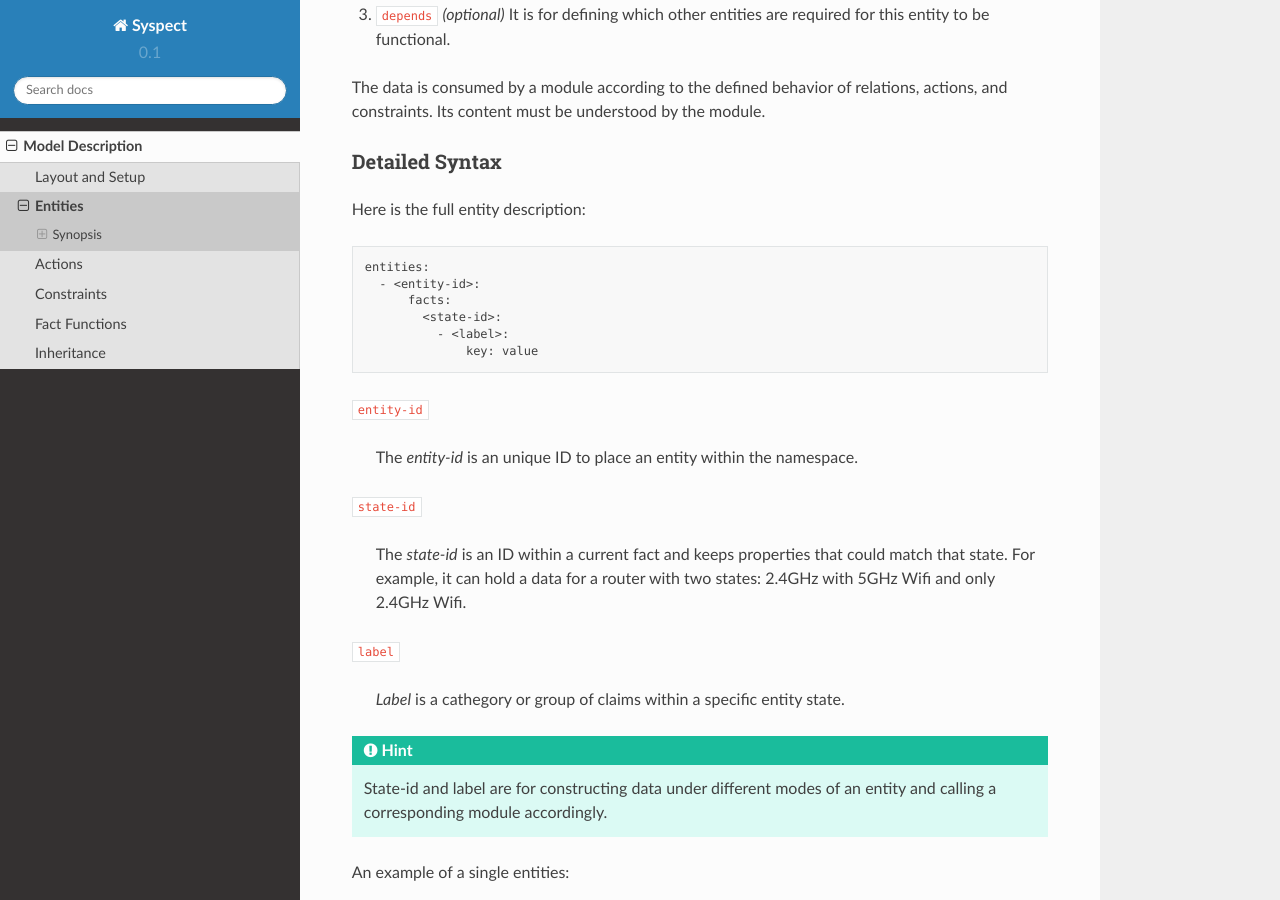
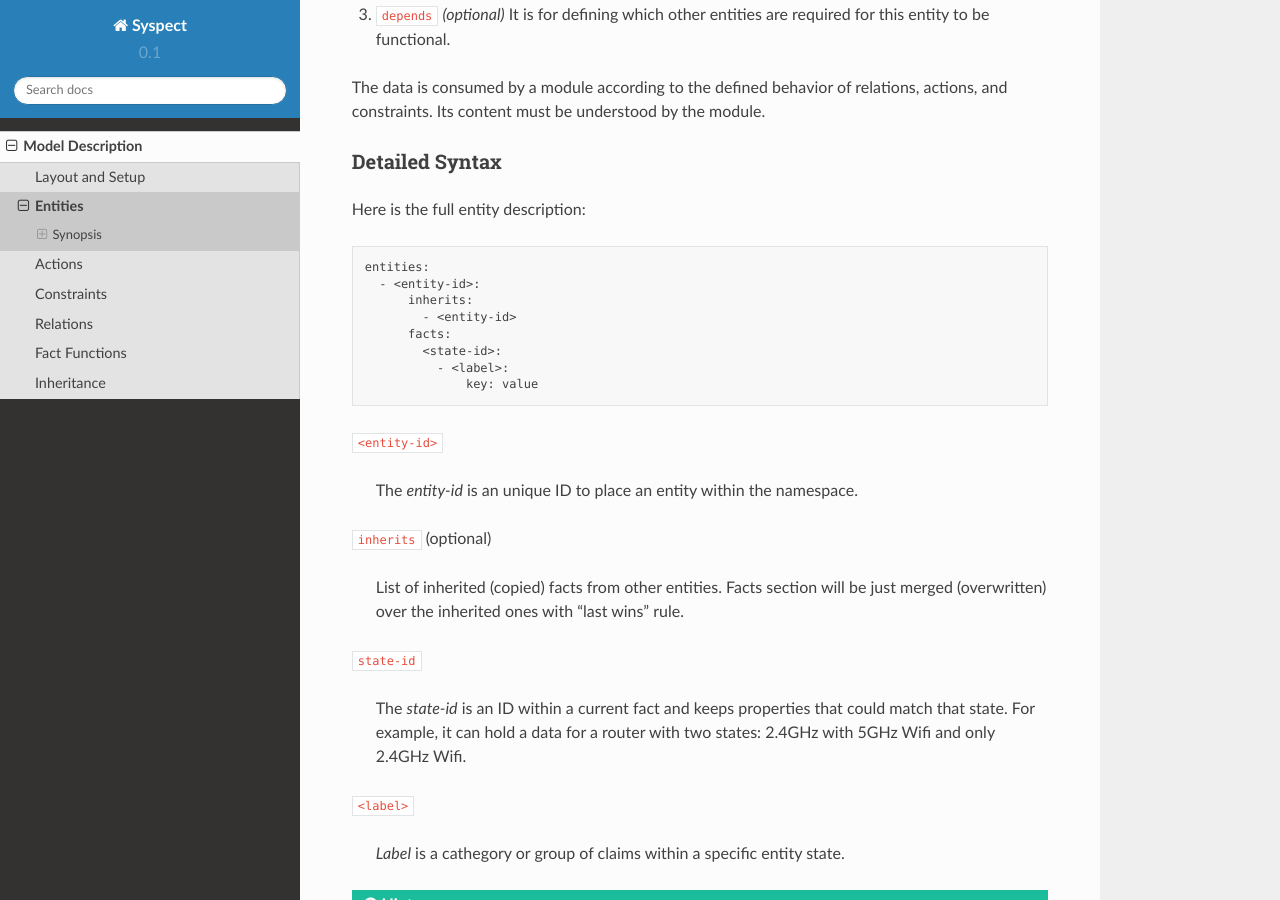
Before and after one commit to tinythings/sysinspect, a Sphinx documentation site: the page built from docs/modeldescr/entities.rst, in a window 1280 px wide and 900 px high, scrolled down 994 px. Built offline with Sphinx 7.4.7 and the Read the Docs theme 2.0.0, drawn with Linux system fonts in a browser that asks for light colours.

Commit message:
Add relations concept in the documentation

```diff
--- a/docs/modeldescr/entities.rst
+++ b/docs/modeldescr/entities.rst
@@ -48,22 +48,29 @@
 
    entities:
      - <entity-id>:
+         inherits:
+           - <entity-id>
          facts:
            <state-id>:
              - <label>:
                  key: value
 
 
-``entity-id``
+``<entity-id>``
 
   The *entity-id* is an unique ID to place an entity within the namespace.
+
+``inherits`` (optional)
+
+  List of inherited (copied) facts from other entities. Facts section will be just
+  merged (overwritten) over the inherited ones with "last wins" rule.
 
 ``state-id``
 
   The *state-id* is an ID within a current fact and keeps properties that could match that state. For example, it can hold a data
   for a router with two states: 2.4GHz with 5GHz Wifi and only 2.4GHz Wifi.
 
-``label``
+``<label>``
 
   *Label* is a cathegory or group of claims within a specific entity state.
 
--- a/docs/modeldescr/overview.rst
+++ b/docs/modeldescr/overview.rst
@@ -16,6 +16,7 @@
    entities
    actions
    constraints
+   relations
    functions
    inheritance
 
```
Also changed, not shown: docs/modeldescr/relations.rst (added, +93 -0 lines).
